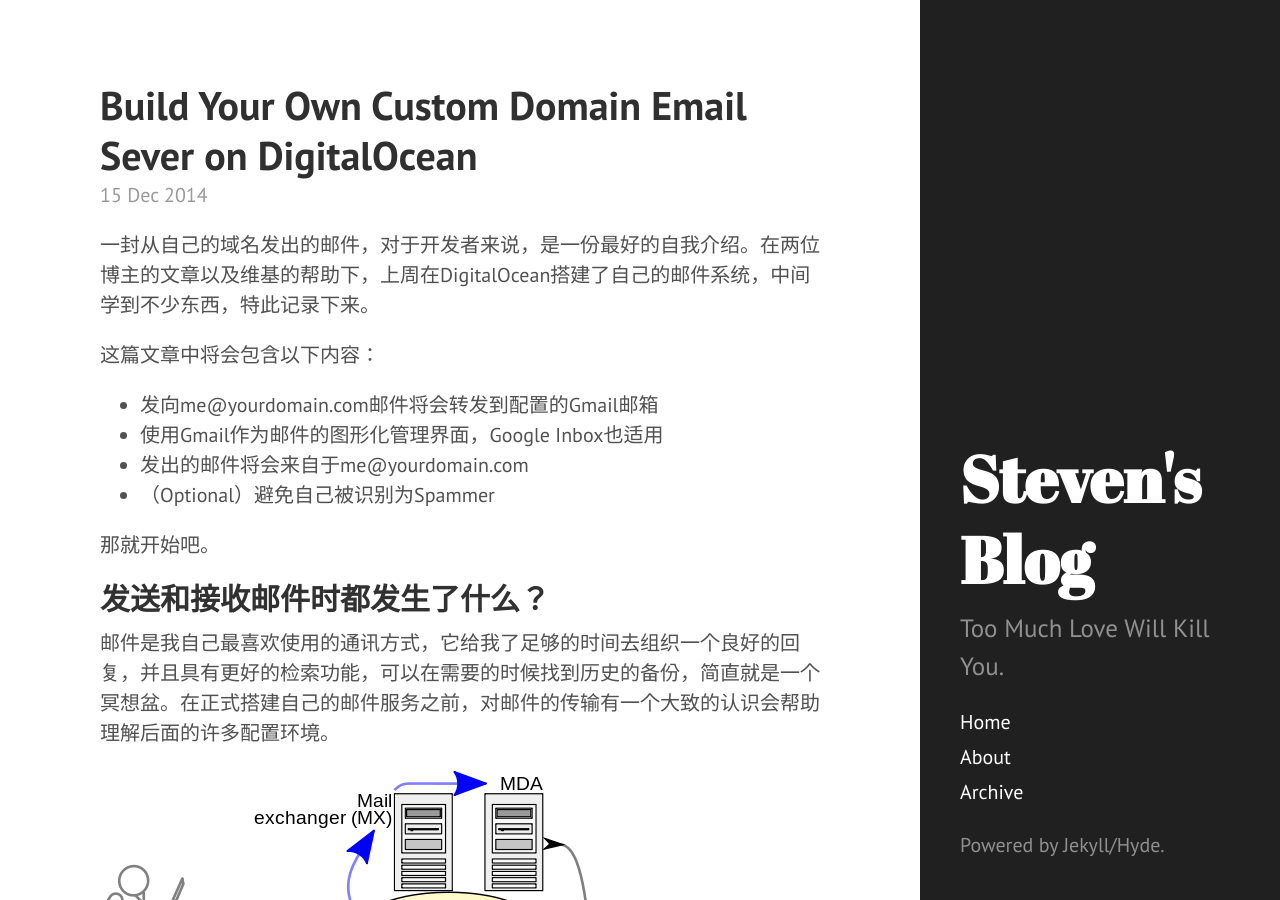
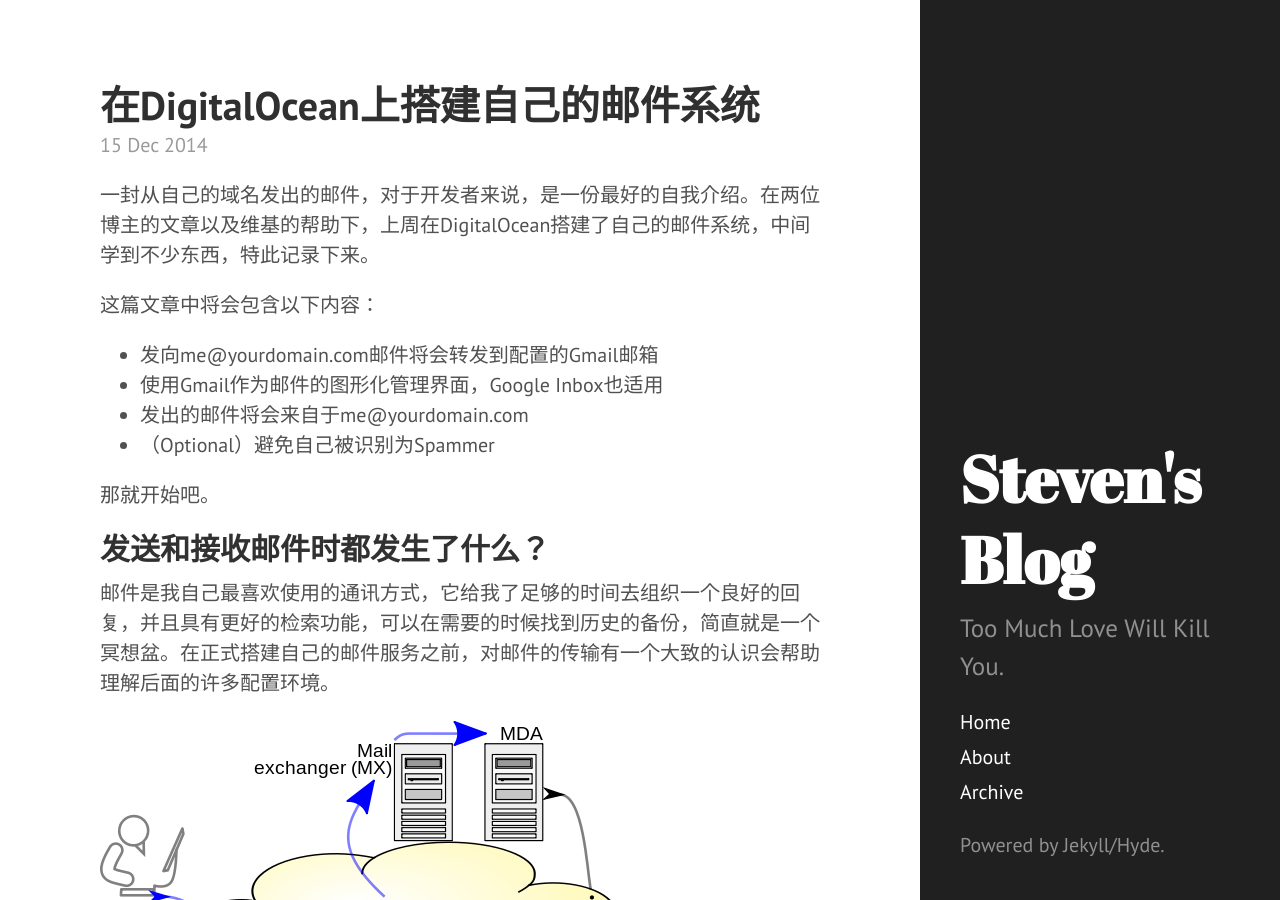
Before and after one commit to legatoo/legatoo.github.io, a Jekyll site: the page built from _posts/2014-12-15-在DigitalOcean上搭建自己的邮件系统.md, in a window 1280 px wide and 900 px high. Built offline with Jekyll 4.4.1, drawn with Linux system fonts in a browser that asks for light colours; Markdown is read by kramdown in place of the engine named in the settings.

Commit message:
post: mail service

```diff
--- a/_posts/2014-12-15-Build-Your-Own-Custom-Doamin-Email-on-DigitalOcean.md
+++ b/_posts/2014-12-15-在DigitalOcean上搭建自己的邮件系统.md
@@ -1,6 +1,6 @@
 ---
 layout: post
-title: Build Your Own Custom Domain Email Sever on DigitalOcean
+title: 在DigitalOcean上搭建自己的邮件系统
 ---
 一封从自己的域名发出的邮件，对于开发者来说，是一份最好的自我介绍。在两位博主的文章以及维基的帮助下，上周在DigitalOcean搭建了自己的邮件系统，中间学到不少东西，特此记录下来。
 
```
